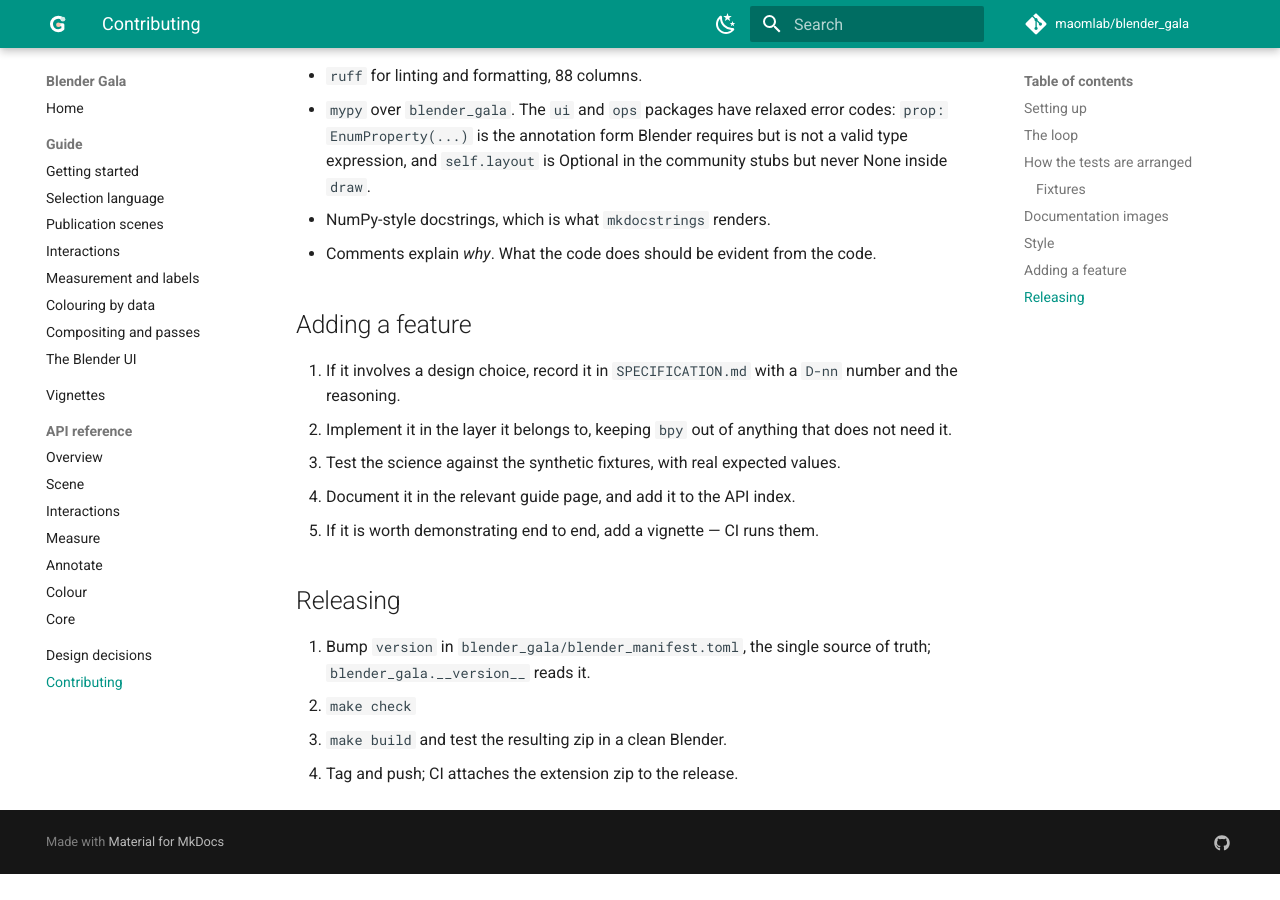
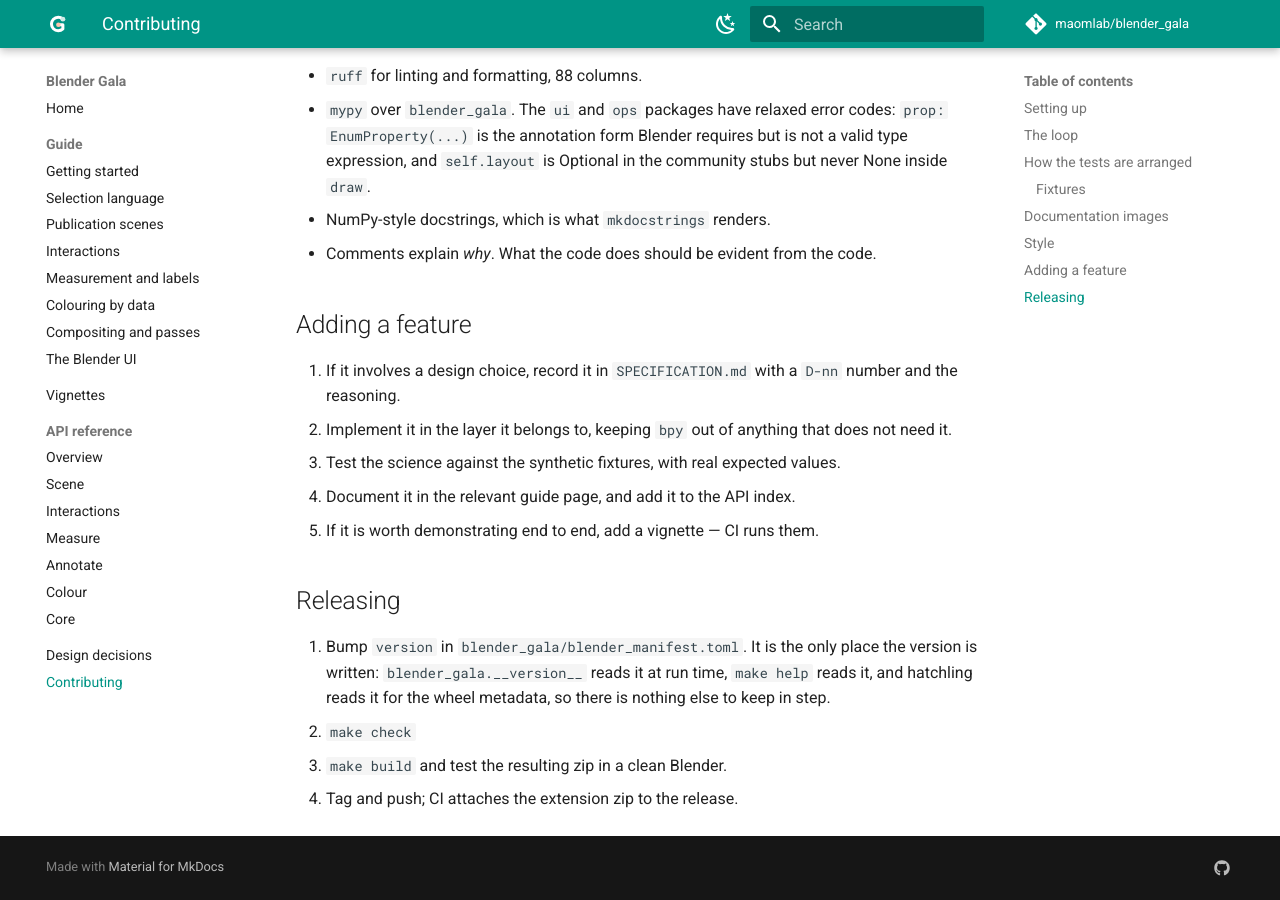
Before and after one commit to maomlab/blender_gala, an MkDocs documentation site: the page built from docs/contributing.md, in a window 1280 px wide and 900 px high, scrolled down 2515 px. Built offline with MkDocs 1.6.1 and Material for MkDocs 9.7.7, drawn with Linux system fonts in a browser that asks for light colours; comment, search, counter and statistics services are not loaded; before the commit the page ends 3389 px from its top, so only the background shows below that.

Commit message:
Read the version from the manifest instead of restating it
The version was written twice, in blender_manifest.toml and in pyproject.toml,
while the release checklist called the manifest the single source of truth and
told you to bump only that one. Following the checklist as written would have
shipped a wheel still claiming the old version.

The manifest has to hold a literal — Blender parses it and will not run a
build backend to find out what version an extension is — so that is the copy
that stays, and pyproject derives from it through hatch's regex version
source. Everything now reads the same line: `blender_gala.__version__` at run
time, `make help` with sed, and hatchling for the wheel metadata.

Checked by bumping the manifest to 9.9.9 and building: the wheel came out as
blender_gala-9.9.9-py3-none-any.whl and `make help` agreed, where before only
the latter would have moved.

Co-Authored-By: Claude Opus 5 (1M context) <noreply@anthropic.com>

```diff
--- a/docs/contributing.md
+++ b/docs/contributing.md
@@ -135,8 +135,10 @@ consistent with each other between runs.
 
 ## Releasing
 
-1. Bump `version` in `blender_gala/blender_manifest.toml`, the single source of
-   truth; `blender_gala.__version__` reads it.
+1. Bump `version` in `blender_gala/blender_manifest.toml`. It is the only place
+   the version is written: `blender_gala.__version__` reads it at run time,
+   `make help` reads it, and hatchling reads it for the wheel metadata, so
+   there is nothing else to keep in step.
 2. `make check`
 3. `make build` and test the resulting zip in a clean Blender.
 4. Tag and push; CI attaches the extension zip to the release.
```
Also changed, not shown: SPECIFICATION.md (+1 -1 lines), pyproject.toml (+9 -1 lines).
